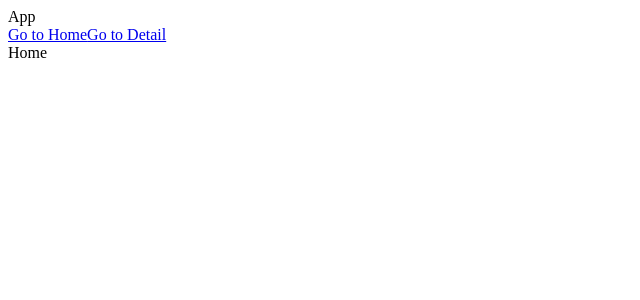
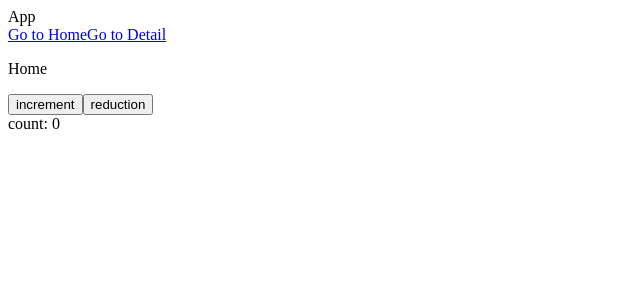
Before and after one commit to kankk/mkve, a Vue app in the folder client/: page /#/home in a window 1280 px wide. Shown: the top 300 px of the page, without its empty margins (0-640 px from the left). Built offline with nearby package versions, Linux system fonts and the light colour scheme.

Commit message:
feat(client): 添加 vuex

```diff
--- a/client/package.json
+++ b/client/package.json
@@ -10,7 +10,8 @@
   "dependencies": {
     "core-js": "^3.6.5",
     "vue": "^3.0.0",
-    "vue-router": "^4.0.3"
+    "vue-router": "^4.0.3",
+    "vuex": "^4.0.0-rc.2"
   },
   "devDependencies": {
     "@typescript-eslint/eslint-plugin": "^2.33.0",
--- a/client/src/main.ts
+++ b/client/src/main.ts
@@ -2,12 +2,16 @@ import { createApp } from 'vue';
 import App from './App.vue';
 
 import router from './routers';
+import store from './store';
 
 // Vue App 实例化
 const app = createApp(App);
 
-// 注册路由
+// 注册 vue-router
 app.use(router);
+
+// 注册 vuex
+app.use(store);
 
 // 渲染模板
 app.mount('#app');
--- a/client/src/pages/Detail.vue
+++ b/client/src/pages/Detail.vue
@@ -1,5 +1,8 @@
 <template>
-  <div>Detail</div>
+  <div>
+    <p>Detail</p>
+    <p>Username: {{ $store.state.system.username }}</p>
+  </div>
 </template>
 
 <script lang="ts">
--- a/client/src/pages/Home.vue
+++ b/client/src/pages/Home.vue
@@ -1,5 +1,14 @@
 <template>
-  <div>Home</div>
+  <div>
+    <p>Home</p>
+    <div>
+      <button @click="$store.commit('counter/increment')">increment</button>
+      <button @click="$store.commit('counter/reduction')">reduction</button>
+    </div>
+    <div>
+      <span>count: {{ $store.state.counter.count }}</span>
+    </div>
+  </div>
 </template>
 
 <script lang="ts">
@@ -7,5 +16,8 @@ import { defineComponent } from 'vue';
 
 export default defineComponent({
   name: 'Home',
+  mounted() {
+    console.log(this.$store);
+  },
 });
 </script>
--- /dev/null
+++ b/client/src/store/index.ts
@@ -0,0 +1,13 @@
+import { createStore } from 'vuex';
+
+import counter from './modules/counter';
+import system from './modules/system';
+
+const store = createStore({
+  modules: {
+    counter,
+    system,
+  },
+});
+
+export default store;
--- /dev/null
+++ b/client/src/store/modules/counter.ts
@@ -0,0 +1,20 @@
+const store = {
+  namespaced: true,
+  state: () => ({
+    count: 0,
+  }),
+  mutations: {
+    // 增
+    increment(state) {
+      state.count += 1;
+    },
+    // 减
+    reduction(state) {
+      state.count -= 1;
+    },
+  },
+  actions: {},
+  getters: {},
+};
+
+export default store;
--- /dev/null
+++ b/client/src/store/modules/system.ts
@@ -0,0 +1,11 @@
+const store = {
+  namespaced: true,
+  state: () => ({
+    username: 'kankk',
+  }),
+  mutations: {},
+  actions: {},
+  getters: {},
+};
+
+export default store;
```
